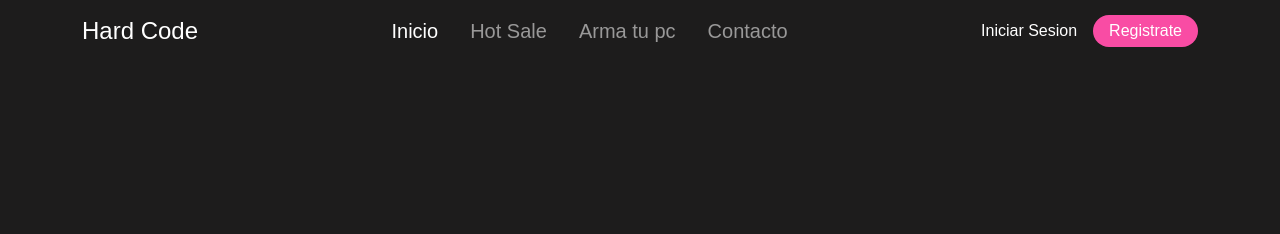
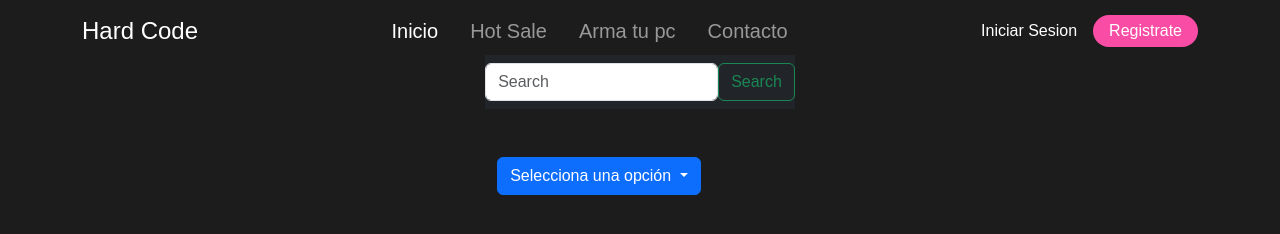
Before and after one commit to FranciscoBonfanti/PF.Bonfanti, a website: page pages/hot-sale.html in a window 1280 px wide. Drawn offline with nearby package versions, Linux system fonts and the light colour scheme.

Commit message:
commmit 1.1 2/7

```diff
--- a/pages/hot-sale.html
+++ b/pages/hot-sale.html
@@ -56,7 +56,31 @@
       </nav>
       <!-- FIN NAV-BAR-->
     </header>
-
+    <main>
+      <section class="section_main">
+        <div class="container">
+          <nav class="navbar navbar-dark bg-dark">
+            <form class="form-inline">
+              <input class="form-control mr-sm-2" type="search" placeholder="Search" aria-label="Search">
+              <button class="btn btn-outline-success my-2 my-sm-0" type="submit">Search</button>
+            </form>
+          </nav>
+          <div class="container mt-5">
+            <div class="dropdown">
+                <button class="btn btn-primary dropdown-toggle" type="button" id="dropdownMenuButton" data-bs-toggle="dropdown" aria-expanded="false">
+                    Selecciona una opción
+                </button>
+                <ul class="dropdown-menu" aria-labelledby="dropdownMenuButton">
+                    <li><a class="dropdown-item" href="#">Opción 1</a></li>
+                    <li><a class="dropdown-item" href="#">Opción 2</a></li>
+                    <li><a class="dropdown-item" href="#">Opción 3</a></li>
+                </ul>
+            </div>
+        </div>
+        </div>
+      </section>
+    </main>
     <script src="../node_modules/bootstrap/dist/js/bootstrap.min.js"></script>
+    <script src="../node_modules/bootstrap/js/dist/dropdown.js"></script>
 </body>
 </html>
--- a/scss/styles.scss
+++ b/scss/styles.scss
@@ -54,8 +54,10 @@ body {
     background-color: $background-color;
     color: $font-color;
     font-family: $font-family;
-    height: 100%; /* Asegúrate de que el cuerpo ocupe todo el alto disponible */
-    overflow-y: scroll; /* Permite el desplazamiento vertical */
+    height: 100%;
+    overflow-y: scroll;
+    display: flex;
+    justify-content: center;
 }
 
 @media (max-width: 991px) {
@@ -162,3 +164,46 @@ body {
         }
     }
 }
+/*=============================================
+=                   Section main                  =
+=============================================*/
+.section_main{
+    background-color: $background-color;
+    display: flex;
+    justify-content: center;
+    align-items: center;
+    flex-direction: column;
+    width: auto;
+    height: auto;
+    margin-top: 55px;
+    .container{
+        width: 100%;
+        height: auto;
+        background-color: $background-color;
+
+        .navbar{
+            width: 100%;
+            height: auto;
+
+
+            .form-inline{
+                width: 100%;
+                height: auto;
+                display: flex;
+                justify-content: center;
+                flex-direction: row;
+
+                // input{
+
+                // }
+                // button{
+
+                // }
+            }
+        }
+    }
+
+}
+
+
+/*============  End of Section main  =============*/
```
Also changed, not shown: scss/styles.css, 1 other file.
